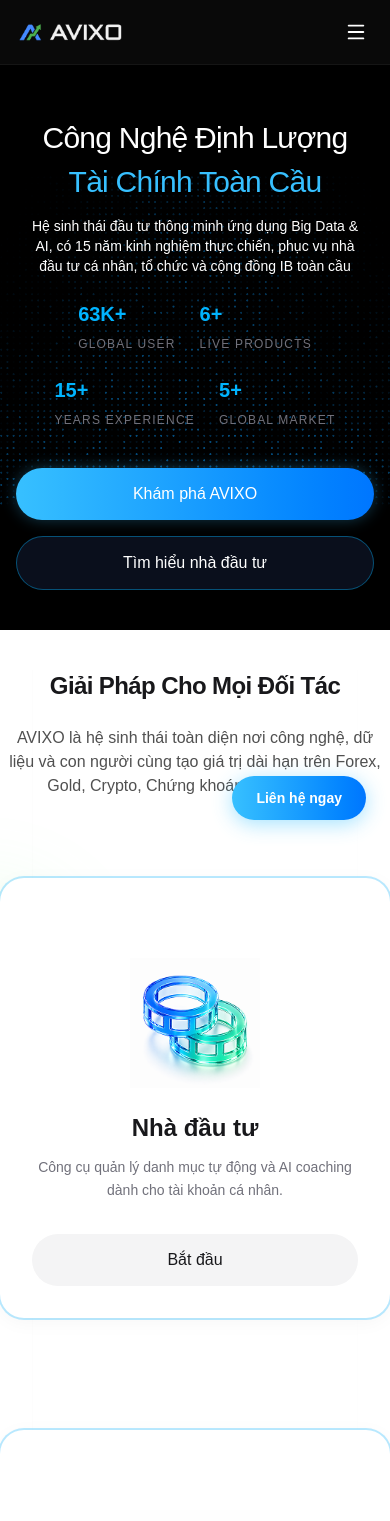
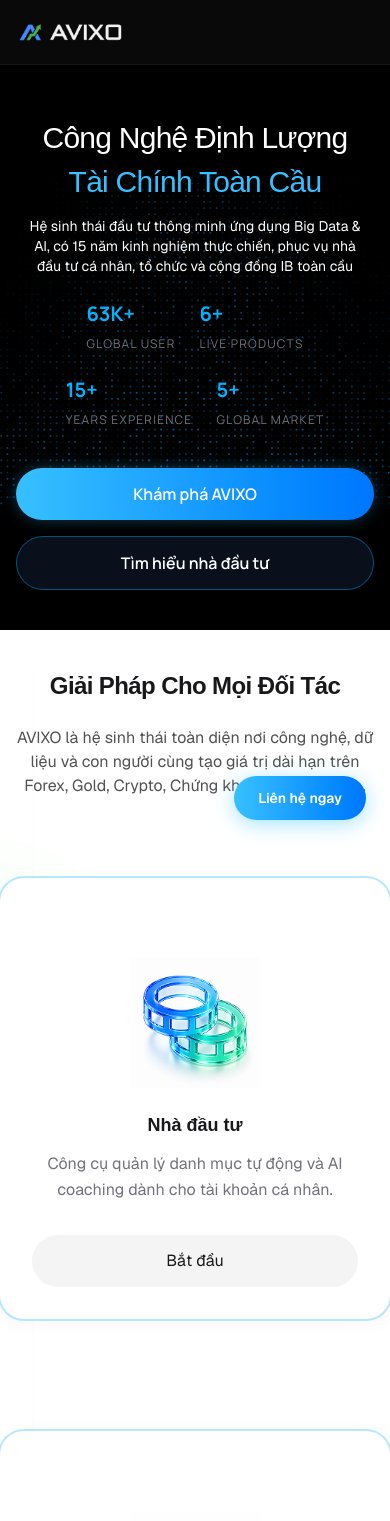
Before and after one commit to khanguyen67895/avixo, a Next.js app: page / in a window 390 px wide. Shown: the top 1521 px of the page. Built offline with nearby package versions, Linux system fonts and the light colour scheme; a web font is replaced by a local one.

Commit message:
fix bug UI

```diff
--- a/app/globals.css
+++ b/app/globals.css
@@ -15,6 +15,7 @@
   --color-foreground: var(--foreground);
   --font-sans: var(--font-geist-sans);
   --font-mono: var(--font-geist-mono);
+  --font-manrope: var(--font-manrope);
 }
 
 @media (prefers-color-scheme: dark) {
@@ -27,7 +28,7 @@
 body {
   background: var(--background);
   color: var(--foreground);
-  font-family: Arial, Helvetica, sans-serif;
+  font-family: var(--font-geist-sans), sans-serif;
 }
 
 @keyframes grid-pulse {
--- a/app/layout.tsx
+++ b/app/layout.tsx
@@ -1,5 +1,5 @@
 import type { Metadata } from "next";
-import { Geist, Geist_Mono } from "next/font/google";
+import { Geist, Geist_Mono, Manrope } from "next/font/google";
 import "./globals.css";
 import { Providers } from "./providers";
 import { Header } from "@/components/common/Header";
@@ -12,6 +12,11 @@
 
 const geistMono = Geist_Mono({
   variable: "--font-geist-mono",
+  subsets: ["latin"],
+});
+
+const manrope = Manrope({
+  variable: "--font-manrope",
   subsets: ["latin"],
 });
 
@@ -28,7 +33,7 @@
   return (
     <html
       lang="en"
-      className={`${geistSans.variable} ${geistMono.variable} h-full antialiased`}
+      className={`${geistSans.variable} ${geistMono.variable} ${manrope.variable} h-full antialiased`}
     >
       <body className="min-h-full flex flex-col bg-black text-white">
         <Providers>
--- a/app/partners/page.tsx
+++ b/app/partners/page.tsx
@@ -1,3 +1,4 @@
+import { Suspense } from "react";
 import { PartnersHero } from "@/sections/partners/PartnersHero";
 import { Partners } from "@/sections/partners/Partners";
 
@@ -5,7 +6,9 @@
   return (
     <>
       <PartnersHero />
-      <Partners />
+      <Suspense fallback={null}>
+        <Partners />
+      </Suspense>
     </>
   );
 }
--- a/components/common/Header.tsx
+++ b/components/common/Header.tsx
@@ -38,14 +38,14 @@
               <Link
                 key={href}
                 href={href}
-                className={`relative py-2 text-sm font-medium transition-colors ${
+                className={`relative py-2 text-[16px] font-medium transition-colors ${
                   isActive
                     ? "bg-clip-text text-transparent bg-linear-to-r from-[#37C0FF] to-[#0076FF]"
                     : "text-zinc-400 hover:text-white"
                 }`}
               >
                 {isActive && (
-                  <Image src="/images/ic_sparkle.png" alt="" width={20} height={20} className="absolute -left-5 top-2.5 w-5 h-5" />
+                  <Image src="/images/ic_sparkle.png" alt="" width={20} height={20} className="absolute -left-5 top-3.5 w-5 h-5" />
                 )}
                 {label}
               </Link>
@@ -55,23 +55,23 @@
 
         {/* Right actions */}
         <div className="flex items-center gap-2 md:gap-4">
-          <div className="hidden sm:block">
+          {/* <div className="hidden sm:block">
             <Button onClick={openContact}>Liên hệ ngay</Button>
           </div>
 
           <div className="hidden md:flex items-center gap-2">
             <Image src="/images/ic_dark_mode.png" alt="Dark mode" width={36} height={36} className="w-9 h-9" />
             <Image src="/images/ic_lang.png" alt="Language" width={30} height={30} className="w-7 h-7" />
-          </div>
+          </div> */}
 
           {/* Hamburger — mobile */}
-          <button
+          {/* <button
             className="flex md:hidden items-center justify-center w-9 h-9 rounded-lg text-white"
             onClick={() => setMenuOpen(o => !o)}
             aria-label="Toggle menu"
           >
             {menuOpen ? <X size={22} /> : <Menu size={22} />}
-          </button>
+          </button> */}
         </div>
       </div>
 
--- a/sections/home/Hero.tsx
+++ b/sections/home/Hero.tsx
@@ -40,7 +40,7 @@
           initial={{ opacity: 0, y: 20 }}
           animate={{ opacity: 1, y: 0 }}
           transition={{ duration: 0.8, delay: 0.2 }}
-          className="flex flex-wrap justify-center gap-6 md:gap-16 mb-10 md:mb-16 px-4 md:px-0"
+          className="font-manrope flex flex-wrap justify-center gap-6 md:gap-16 mb-10 md:mb-16 px-4 md:px-0"
         >
           {stats.map((stat, index) => (
             <div key={index} className="flex flex-col items-start">
@@ -57,8 +57,8 @@
           transition={{ duration: 0.8, delay: 0.4 }}
           className="flex flex-col sm:flex-row gap-4 justify-center items-center w-full max-w-125 mx-auto"
         >
-          <Button href="/about" fullWidth>Khám phá AVIXO</Button>
-          <Button href="/solutions" variant="outline" fullWidth>Tìm hiểu nhà đầu tư</Button>
+          <Button href="/about" fullWidth className="font-manrope font-semibold">Khám phá AVIXO</Button>
+          <Button href="/solutions" variant="outline" fullWidth className="font-manrope font-semibold">Tìm hiểu nhà đầu tư</Button>
         </motion.div>
       </div>
 
--- a/sections/home/HowItWorks.tsx
+++ b/sections/home/HowItWorks.tsx
@@ -126,7 +126,7 @@
                 transition={{ duration: 0.5 }}
                 className="absolute inset-0"
               >
-                <Image src={steps[active].bg} alt="" fill />
+                <Image src={steps[active].bg} className="object-contain mix-blend-multiply" alt="" fill />
               </motion.div>
             </AnimatePresence>
           </div>
--- a/sections/home/Solutions.tsx
+++ b/sections/home/Solutions.tsx
@@ -108,8 +108,8 @@
                   height={130}
                   className="mb-6 object-contain"
                 />
-                <h3 className="text-2xl font-bold text-zinc-900 mb-3">{card.title}</h3>
-                <p className="text-zinc-500 text-sm leading-relaxed mb-8 flex-1">{card.description}</p>
+                <Text className="text-[18px] font-bold text-zinc-900 mb-3">{card.title}</Text>
+                <p className="text-zinc-500 text-[16px] leading-relaxed mb-8 flex-1">{card.description}</p>
                 <Button variant={isHovered ? "primary" : "light"} fullWidth href={card.href}>
                   {card.buttonText}
                 </Button>
```
